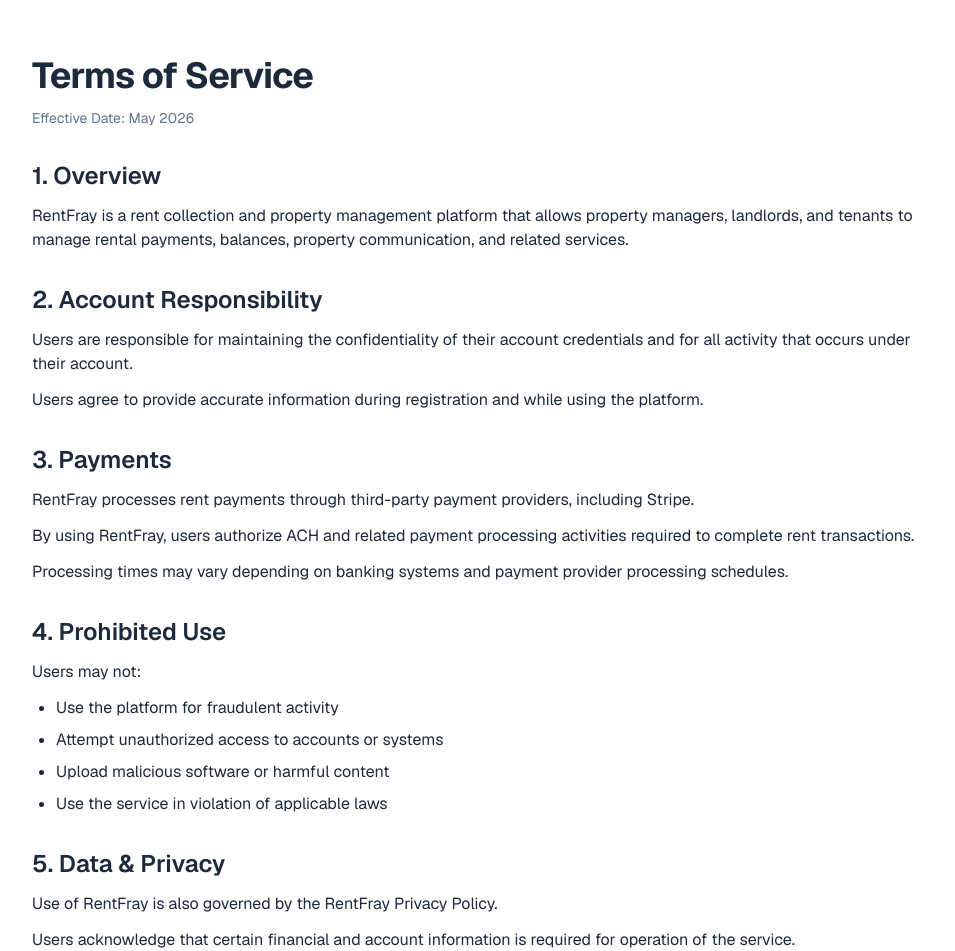
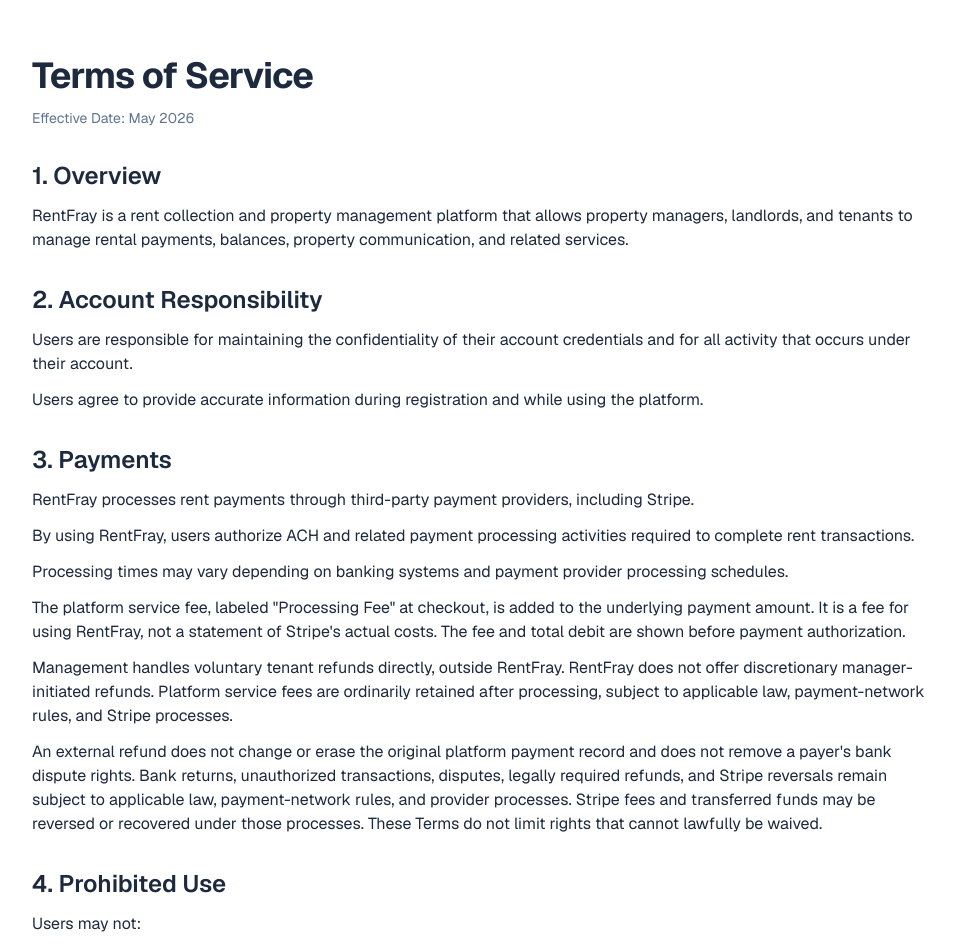
Before and after one commit to acain89/RentFray, a Next.js app: page /terms in a window 1280 px wide. Shown: the top 951 px of the page, without its empty margins (160-1115 px from the left). Built offline with nearby package versions, Linux system fonts and the light colour scheme.

Commit message:
docs: clarify ACH fees and refund policy

```diff
--- a/app/terms/page.tsx
+++ b/app/terms/page.tsx
@@ -51,6 +51,29 @@ export default function TermsPage() {
           <p>
             Processing times may vary depending on banking systems and payment
             provider processing schedules.
+          </p>
+          <p>
+            The platform service fee, labeled &quot;Processing Fee&quot; at
+            checkout, is added to the underlying payment amount. It is a fee
+            for using RentFray, not a statement of Stripe&apos;s actual costs.
+            The fee and total debit are shown before payment authorization.
+          </p>
+          <p>
+            Management handles voluntary tenant refunds directly, outside
+            RentFray. RentFray does not offer discretionary manager-initiated
+            refunds. Platform service fees are ordinarily retained after
+            processing, subject to applicable law, payment-network rules,
+            and Stripe processes.
+          </p>
+          <p>
+            An external refund does not change or erase the original platform
+            payment record and does not remove a payer&apos;s bank dispute
+            rights. Bank returns, unauthorized transactions, disputes,
+            legally required refunds, and Stripe reversals remain subject
+            to applicable law, payment-network rules, and provider processes.
+            Stripe fees and transferred funds may be reversed or recovered
+            under those processes. These Terms do not limit rights that
+            cannot lawfully be waived.
           </p>
         </section>
 
```
Also changed, not shown: 2 other files (tests, documents, lock files or other folders).
